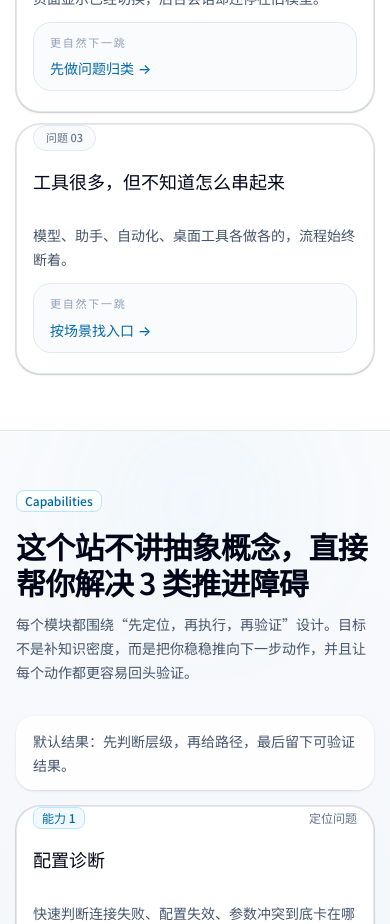
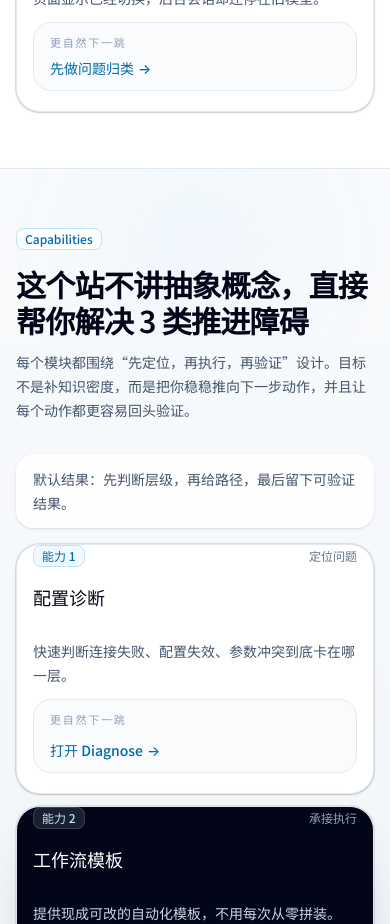
Before and after one commit to qz057/-123, a Next.js app: page / in a window 390 px wide. Shown: the part 2800-3724 px from the top of the page. Built offline with nearby package versions, Linux system fonts and the light colour scheme.

Commit message:
style: trim FlowDock homepage mobile density

```diff
--- a/components/sections/home/pain-points.tsx
+++ b/components/sections/home/pain-points.tsx
@@ -67,7 +67,7 @@ export function PainPointsSection() {
         <div className="grid gap-3 sm:gap-4 md:grid-cols-2 xl:grid-cols-4">
           {painPoints.map((item, index) => {
             const route = routeHints[index];
-            const hideOnMobile = index === 3;
+            const hideOnMobile = index >= 2;
 
             return (
               <Card
```
